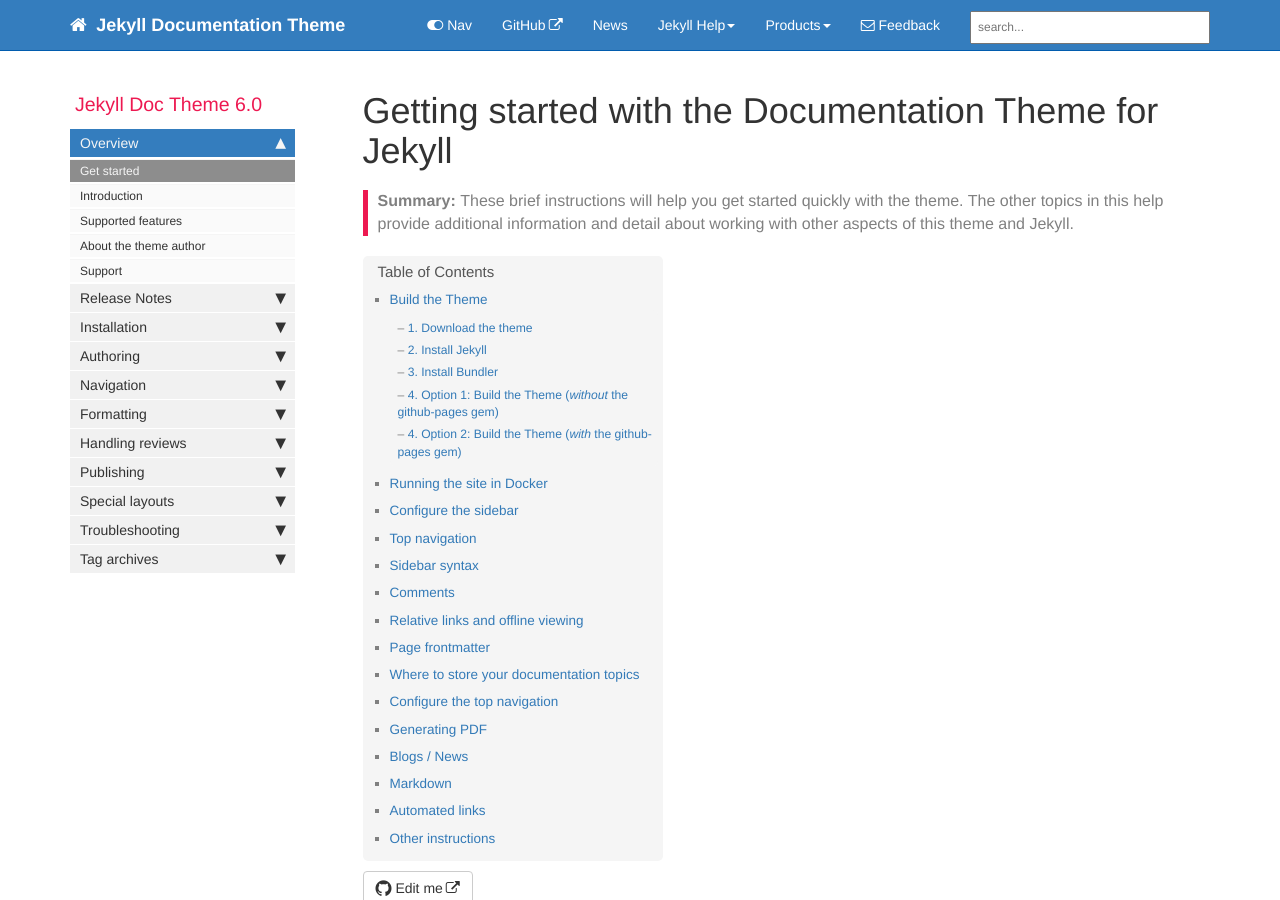
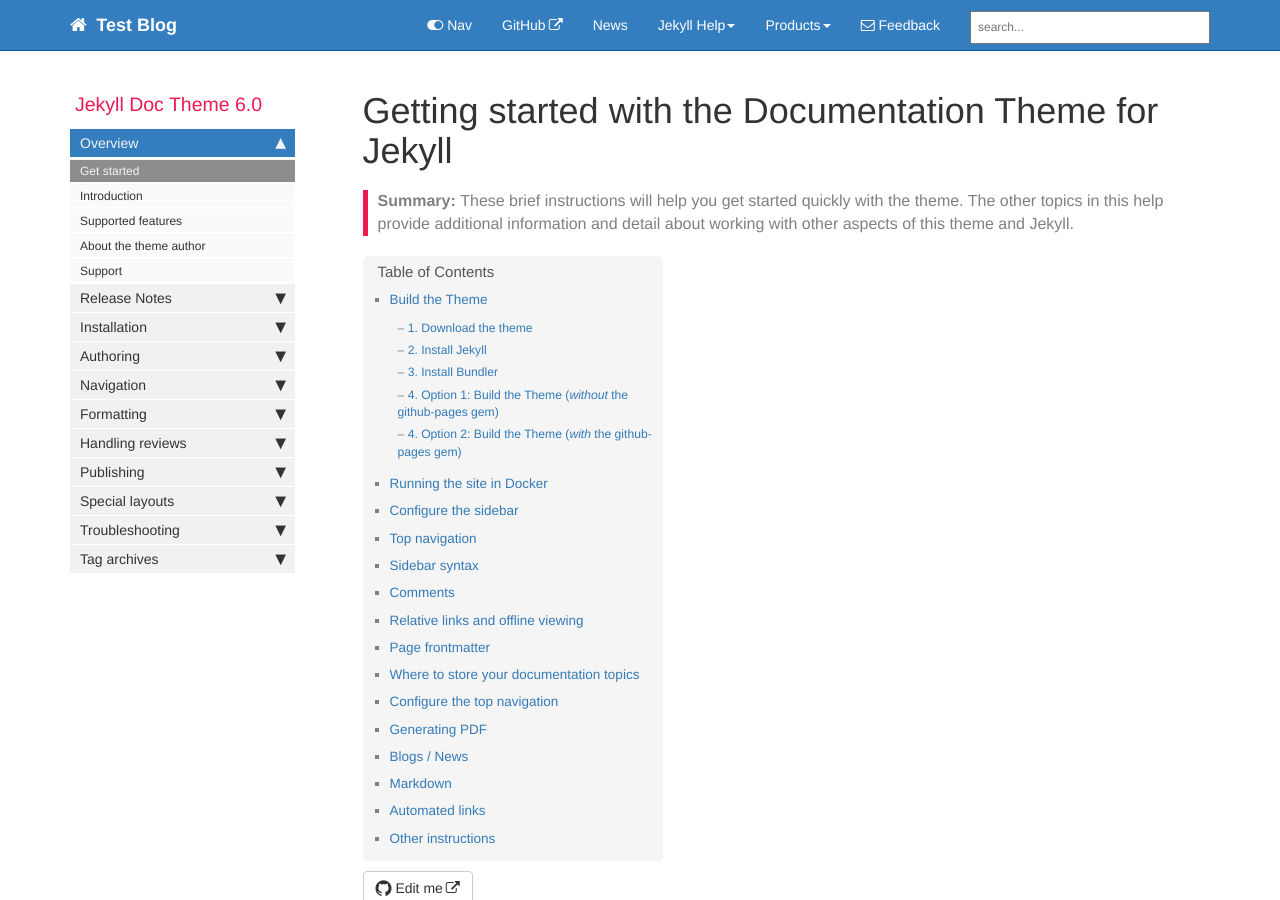
Before and after one commit to deepine/deepine.github.io, a Jekyll site: the page built from index.md, in a window 1280 px wide and 900 px high. Built offline with Jekyll 4.4.1, drawn with Linux system fonts in a browser that asks for light colours; comment, search, counter and statistics services are not loaded.

Commit message:
Update _config.yml

```diff
--- a/_config.yml
+++ b/_config.yml
@@ -3,10 +3,10 @@ repository: tomjoht/documentation-theme-jekyll
 output: web
 # this property is useful for conditional filtering of content that is separate from the PDF.
 
-topnav_title: Jekyll Documentation Theme
+topnav_title: Test Blog
 # this appears on the top navigation bar next to the home button
 
-site_title: Jekyll theme for documentation
+site_title: My Test Blog
 # this appears in the html browser tab for the site title (seen mostly by search engines, not users)
 
 company_name: Copyright 2021 Google LLC
```
